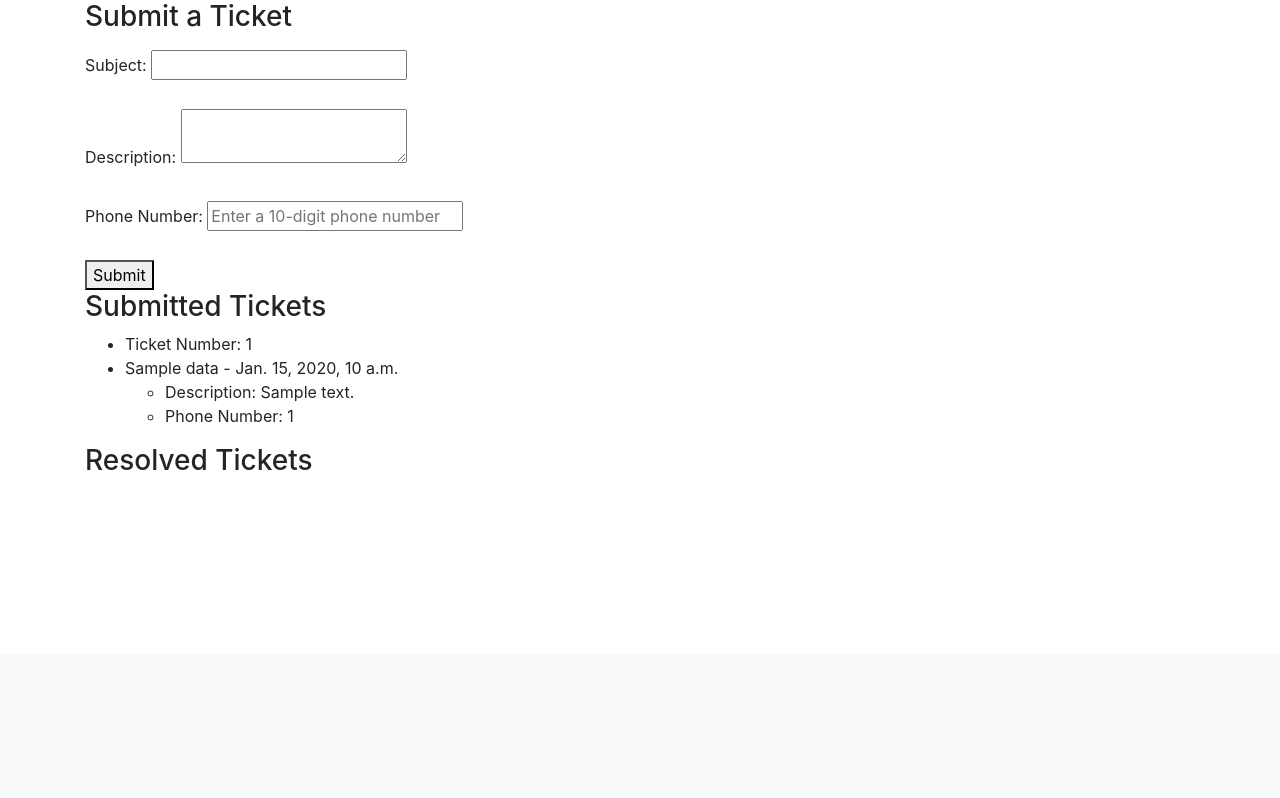
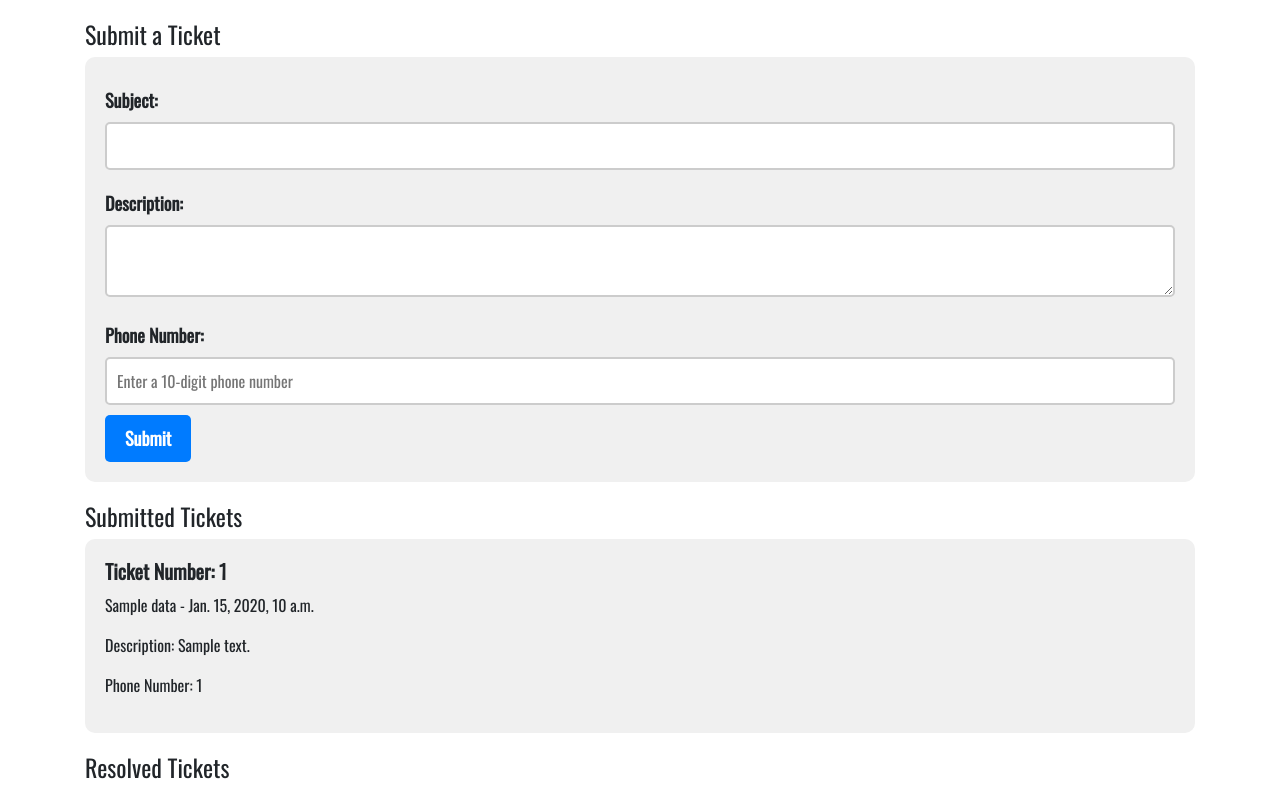
Before and after one commit to Illuminatus66/ticketing_system, a Django app: template ticketing_app/templates/ticketing_app/user_dashboard.html in a window 1280 px wide. Shown: the part 146-944 px from the top of the page. Before the commit the page ends 616 px from the top, so only its background shows below. Run offline with Django 3.2, Linux system fonts and the light colour scheme; the template is opened without the code that fills it: most values are stand-ins (such as "Sample title", 1, 10 or a date in 2020); some libraries are stand-ins or nearby versions.

Commit message:
added styles- can be edited

```diff
--- a/ticketing_app/templates/ticketing_app/user_dashboard.html
+++ b/ticketing_app/templates/ticketing_app/user_dashboard.html
@@ -1,8 +1,9 @@
 {% extends 'ticketing_app/base.html' %}
 
 {% block content %}
-  <head>
   <style>
+    @import url('https://fonts.googleapis.com/css2?family=Oswald&display=swap');
+    /* Header styles */
     .header {
       display: flex;
       justify-content: space-between;
@@ -20,38 +21,109 @@
       border: 1px solid white;
       border-radius: 5px;
     }
+
+    /* Form styles */
+    form {
+      background-color: #f0f0f0;
+      padding: 20px;
+      border-radius: 10px;
+      font-family: 'Oswald', sans-serif; /* Replace with your chosen font */
+    }
+
+    form label {
+      font-weight: bold;
+      font-size: 18px;
+      display: block;
+      margin-top: 10px;
+    }
+
+    form input[type="text"],
+    form textarea,
+    form input[type="tel"] {
+      width: 100%;
+      padding: 10px;
+      border: 2px solid #ccc;
+      border-radius: 5px;
+      font-size: 16px;
+      margin-bottom: 10px;
+      font-family: 'Oswald', sans-serif; /* Replace with your chosen font */
+    }
+
+    form button[type="submit"] {
+      background-color: #007bff;
+      color: white;
+      font-weight: bold;
+      padding: 10px 20px;
+      border: none;
+      border-radius: 5px;
+      font-size: 18px;
+      cursor: pointer;
+    }
+
+    /* Ticket styles */
+    ul.tickets {
+      list-style: none;
+      padding: 0;
+    }
+
+    li.ticket {
+      background-color: #f0f0f0;
+      border-radius: 10px;
+      margin-bottom: 20px;
+      padding: 20px;
+      font-family: 'Oswald', sans-serif; /* Replace with your chosen font */
+    }
+
+    li.ticket h4 {
+      font-weight: bold;
+      font-size: 20px;
+      margin: 0;
+    }
+
+    li.ticket .ticket-details {
+      margin-top: 10px;
+    }
+
+    /* Other styles */
+    h3 {
+      font-family: 'Oswald', sans-serif; /* Replace with your chosen font */
+      font-size: 24px;
+      margin-top: 20px;
+    }
   </style>
-  </head>
+
   <div class="header">
     <h2>Welcome, {{ user.username }}!</h2>
     <a href="{% url 'login' %}" class="logout-button">Logout</a>
   </div>
+
   <h3>Submit a Ticket</h3>
   <form method="post">
     {% csrf_token %}
-    <p></p>
     <label for="subject">Subject:</label>
-    <input type="text" id="subject" name="subject" required><br><br>
+    <input type="text" id="subject" name="subject" required>
 
     <label for="description">Description:</label>
-    <textarea id="description" name="description" required></textarea><br><br>
+    <textarea id="description" name="description" required></textarea>
 
     <label for="phone_number">Phone Number:</label>
-    <input type="tel" id="phone_number" name="phone_number" pattern="[0-9]{10}" placeholder="Enter a 10-digit phone number" required><br><br>
+    <input type="tel" id="phone_number" name="phone_number" pattern="[0-9]{10}" placeholder="Enter a 10-digit phone number" required>
 
     <button type="submit">Submit</button>
   </form>
 
   <h3>Submitted Tickets</h3>
-  <ul>
+  <ul class="tickets">
     {% for data in submitted_tickets %}
       {% if not data.resolved %}
-      <li>Ticket Number: {{ data.ticket_number }}</li>
-      <li>{{ data.subject }} - {{ data.timestamp }}</li>
-      <ul>
-        <li>Description: {{ data.description }}</li>
-        <li>Phone Number: {{ data.phone_number }}</li>
-      </ul>
+        <li class="ticket">
+          <h4>Ticket Number: {{ data.ticket_number }}</h4>
+          <div class="ticket-details">
+            <p>{{ data.subject }} - {{ data.timestamp }}</p>
+            <p>Description: {{ data.description }}</p>
+            <p>Phone Number: {{ data.phone_number }}</p>
+          </div>
+        </li>
       {% endif %}
     {% empty %}
       <li>No submitted tickets yet.</li>
@@ -59,20 +131,22 @@
   </ul>
 
   <h3>Resolved Tickets</h3>
-  <ul>
+  <ul class="tickets">
     {% for data in resolved_tickets %}
       {% if data.resolved %}
-      <li>Ticket Number: {{ data.user_data.ticket_number }}</li>
-      <li>{{ data.user_data.subject }} - {{ data.user_data.timestamp }}</li>
-      <ul>
-        <li>Description: {{ data.user_data.description }}</li>
-        <li>Phone Number: {{ data.user_data.phone_number }}</li>
-        <li>Response: {{ data.response }}</li>
-        <li>Response Time: {{ data.response_time }}</li>
-      </ul>
+        <li class="ticket">
+          <h4>Ticket Number: {{ data.user_data.ticket_number }}</h4>
+          <div class="ticket-details">
+            <p>{{ data.user_data.subject }} - {{ data.user_data.timestamp }}</p>
+            <p>Description: {{ data.user_data.description }}</p>
+            <p>Phone Number: {{ data.user_data.phone_number }}</p>
+            <p>Response: {{ data.response }}</p>
+            <p>Response Time: {{ data.response_time }}</p>
+          </div>
+        </li>
       {% endif %}
     {% empty %}
-      <li>No responses recieved yet.</li>
+      <li>No responses received yet.</li>
     {% endfor %}
   </ul>
 {% endblock %}
```
Also changed, not shown: ticketing_app/templates/ticketing_app/admin_view.html (+58 -11 lines), ticketing_app/templates/ticketing_app/login.html (+59 -0 lines), ticketing_app/templates/ticketing_app/registration.html (+59 -0 lines). Lines whose indentation alone changed are shown as unchanged.
